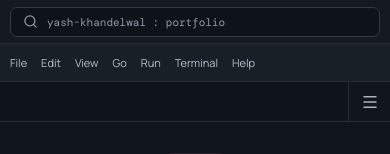
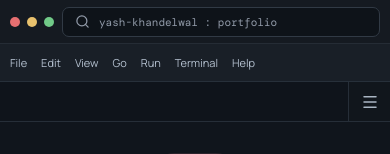
Before and after one commit to codeknight05/portfolio, a React (Vite) app: page / in a window 390 px wide. Shown: the top 154 px of the page. Built offline with nearby package versions, Linux system fonts and the light colour scheme.

Commit message:
mac like buttons

```diff
--- a/src/App.jsx
+++ b/src/App.jsx
@@ -292,6 +292,7 @@ function App() {
   const [commandQuery, setCommandQuery] = useState('')
   const [commandIndex, setCommandIndex] = useState(0)
   const [zoomLevel, setZoomLevel] = useState(100)
+  const [isFullscreen, setIsFullscreen] = useState(false)
 
   useEffect(() => { const timer = setTimeout(() => setBooted(true), 1800); return () => clearTimeout(timer) }, [])
 
@@ -300,6 +301,47 @@ function App() {
     const timer = setTimeout(() => setToast(null), 3200)
     return () => clearTimeout(timer)
   }, [toast])
+
+  useEffect(() => {
+    const onFullscreenChange = () => {
+      setIsFullscreen(Boolean(document.fullscreenElement))
+    }
+    document.addEventListener('fullscreenchange', onFullscreenChange)
+    return () => document.removeEventListener('fullscreenchange', onFullscreenChange)
+  }, [])
+
+  const enterFullscreen = async () => {
+    try {
+      if (!document.fullscreenElement) {
+        await document.documentElement.requestFullscreen()
+      }
+    } catch {
+      setToast('Fullscreen is not available in this browser.')
+    }
+  }
+
+  const exitFullscreen = async () => {
+    try {
+      if (document.fullscreenElement) {
+        await document.exitFullscreen()
+      }
+    } catch {
+      setToast('Could not exit fullscreen.')
+    }
+  }
+
+  const cheekyComments = [
+    "Alt+F4? We don't do that here 😎",
+    'Nice try. This portfolio is not closing that easily 😏',
+    'Red means mischief, not shutdown. 🔴',
+    'You really thought I would let you close the portfolio? 😂',
+    'The portfolio has decided to stay open. Respect the decision. 😎',
+  ]
+
+  const showCheekyComment = () => {
+    const comment = cheekyComments[Math.floor(Math.random() * cheekyComments.length)]
+    setToast(comment)
+  }
 
   useEffect(() => {
     const onKeyDown = (event) => {
@@ -497,7 +539,17 @@ function App() {
   return (
     <div className={`app-shell theme-${currentTheme}`}>
       <header className="topbar">
-        <div className="traffic"><span className="traffic-dot red" /><span className="traffic-dot yellow" /><span className="traffic-dot green" /></div>
+        <div className="traffic" aria-label="Window controls">
+          <button className="traffic-dot red" onClick={showCheekyComment} aria-label="Close" title="Close">
+            <span className="traffic-symbol">×</span>
+          </button>
+          <button className="traffic-dot yellow" onClick={exitFullscreen} aria-label="Exit fullscreen" title="Exit fullscreen">
+            <span className="traffic-symbol">−</span>
+          </button>
+          <button className="traffic-dot green" onClick={enterFullscreen} aria-label="Enter fullscreen" title="Fullscreen">
+            <span className="traffic-symbol">+</span>
+          </button>
+        </div>
         <button className="workspace-search" onClick={() => { setCommandPaletteOpen(true); setCommandQuery(''); setCommandIndex(0) }} aria-label="Open command palette"><Search size={15} /><span>yash-khandelwal : portfolio</span><kbd>Ctrl</kbd><kbd>P</kbd></button>
         <div className="branch"><Circle size={8} fill="currentColor" /> main*</div>
         <button className="run-button" aria-label="Run portfolio"><Play size={13} fill="currentColor" /> npm run dev</button>
--- a/src/index.css
+++ b/src/index.css
@@ -1678,3 +1678,49 @@
     min-height: 30px;
   }
 }
+
+/* macOS-style traffic lights: red = cheeky close comment, yellow = exit fullscreen, green = fullscreen */
+.traffic button.traffic-dot {
+  border: 0;
+  padding: 0;
+  margin: 0;
+  display: inline-flex;
+  align-items: center;
+  justify-content: center;
+  cursor: pointer;
+  position: relative;
+}
+
+.traffic-symbol {
+  opacity: 0;
+  color: rgba(20, 25, 30, .72);
+  font: 700 10px/1 Arial, sans-serif;
+  transition: opacity .12s ease;
+  pointer-events: none;
+}
+
+.traffic:hover .traffic-symbol {
+  opacity: .85;
+}
+
+.traffic button.traffic-dot:hover {
+  filter: brightness(1.08);
+}
+
+.traffic button.traffic-dot:active {
+  transform: scale(.92);
+}
+
+@media (max-width: 620px) {
+  .traffic {
+    display: flex !important;
+    width: auto !important;
+    gap: 7px !important;
+  }
+
+  .traffic button.traffic-dot {
+    width: 10px !important;
+    height: 10px !important;
+    flex: 0 0 10px;
+  }
+}
```
